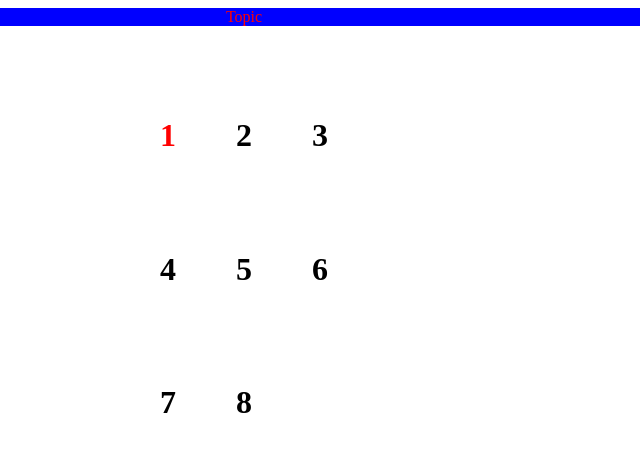
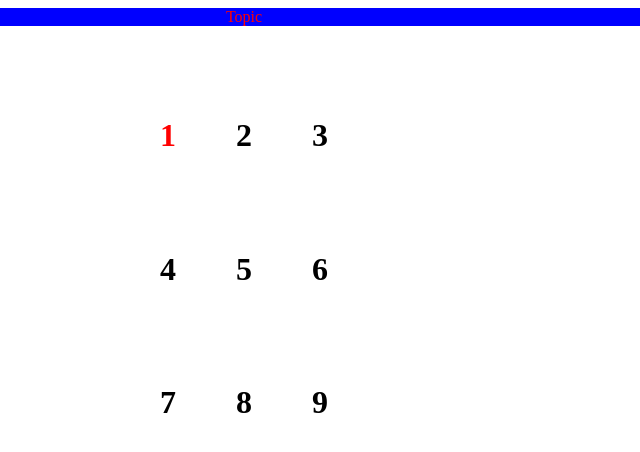
Before and after one commit to Tring-Bharath/Assignment, a plain HTML site: page index.html in a window 1280 px wide. Shown: the full height of the page, 404-1044 px from the left. Drawn offline with Linux system fonts and the light colour scheme.

Commit message:
adding 9

```diff
--- a/index.html
+++ b/index.html
@@ -17,6 +17,7 @@
         <div>6</div>
         <div>7</div>
         <div>8</div>
+        <div>9</div>
     </h1>
 </body>
 </html>
```
